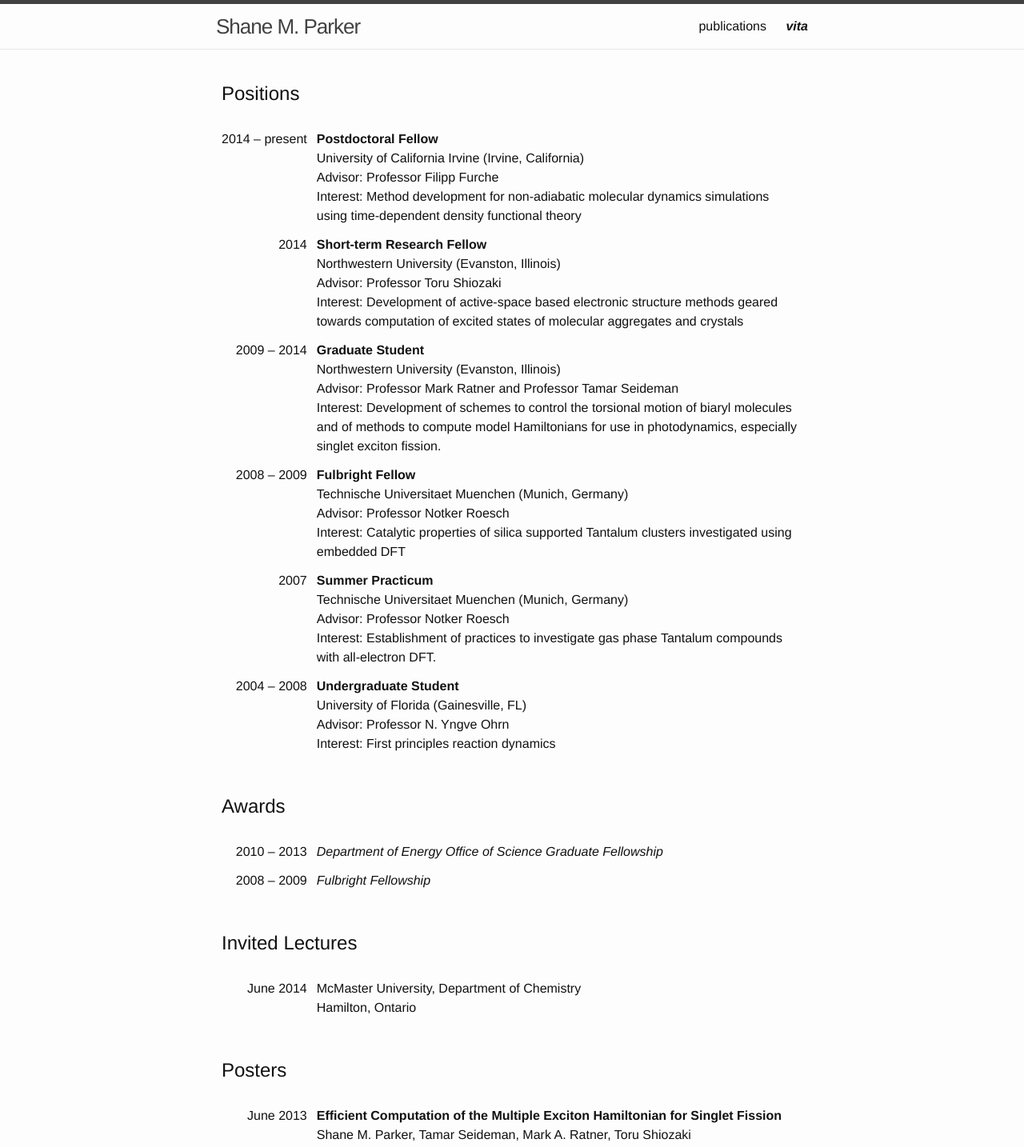
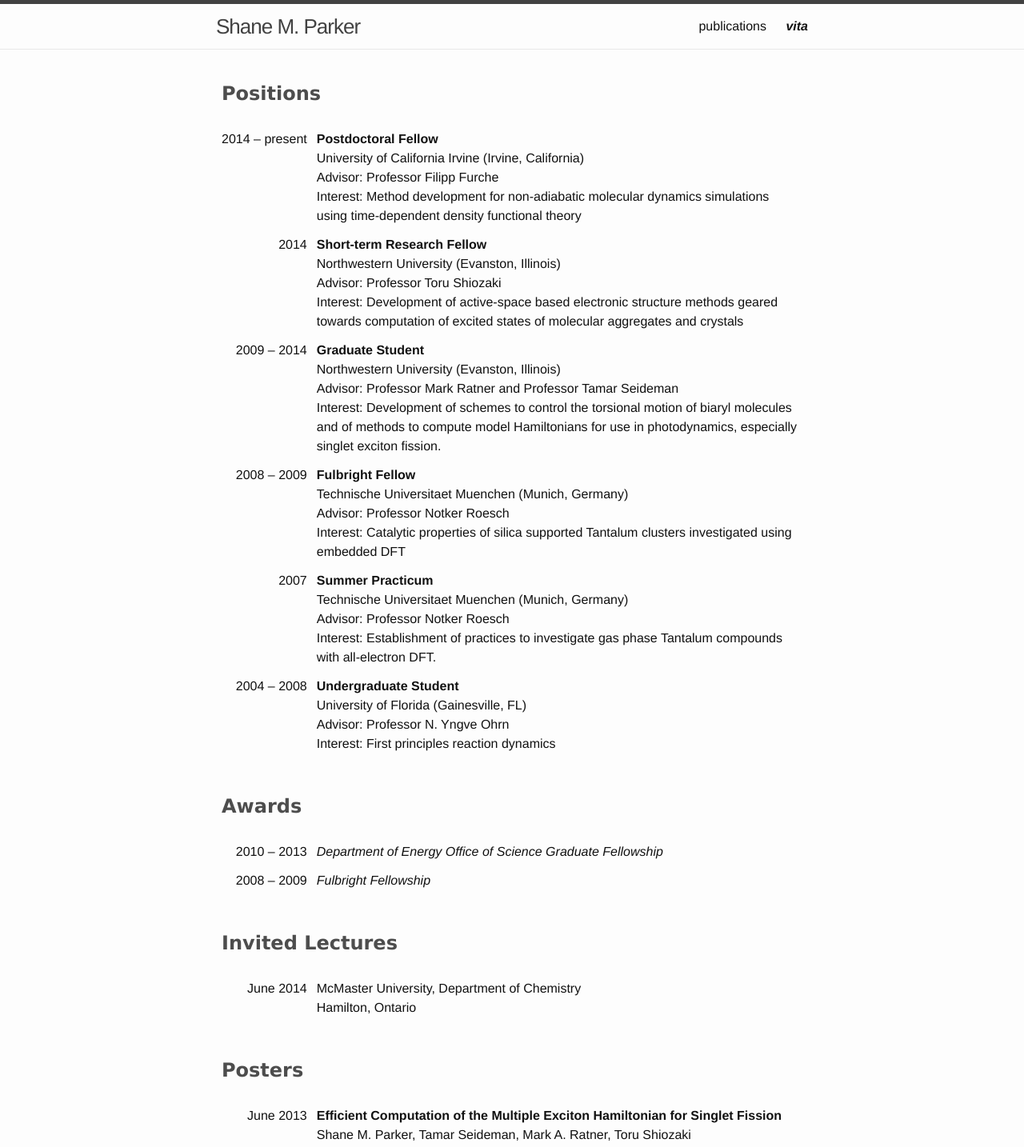
Before and after one commit to smparker/smparker.github.io, a Jekyll site: the page built from 2_vita.html, in a window 1280 px wide. Shown: the top 1434 px of the page at 80% size. Built offline with Jekyll 4.4.1, drawn with Linux system fonts in a browser that asks for light colours.

Commit message:
vita to html and using a style for the headers

```diff
--- a/2_vita.md
+++ b/2_vita.html
@@ -4,9 +4,17 @@
 date:   2015-01-11 15:19:00
 categories: cv
 ---
+<style>
+  h1.category {
+    color: #4D4D4D;
+    font-family: Verdana, Geneva, sans-serif;
+    font-weight: bold;
+  }
+</style>
+
 <table cellpadding="5">
   <tr>
-    <td span="2"><h1>Positions</h1></td>
+    <td colspan="2"><h1 class="category">Positions</h1></td>
   </tr>
 {% for position in site.data.positions %}
   <tr>
@@ -21,7 +29,7 @@
 {% endfor %}
 
   <tr>
-    <td span="2" valign="bottom"><h1><br>Awards</h1></td>
+    <td span="2" valign="bottom"><h1 class="category"><br>Awards</h1></td>
   </tr>
 {% for award in site.data.awards %}
     <tr>
@@ -31,7 +39,7 @@
 {% endfor %}
 
   <tr>
-    <td colspan="2" valign="bottom"><h1><br>Invited Lectures</h1></td>
+    <td colspan="2" valign="bottom"><h1 class="category"><br>Invited Lectures</h1></td>
   </tr>
 {% for lecture in site.data.lectures %}
     <tr>
@@ -44,7 +52,7 @@
 {% endfor %}
 
   <tr>
-    <td colspan="2" valign="bottom"><h1><br>Posters</h1></td>
+    <td colspan="2" valign="bottom"><h1 class="category"><br>Posters</h1></td>
   </tr>
 {% for poster in site.data.posters %}
     <tr>
```
